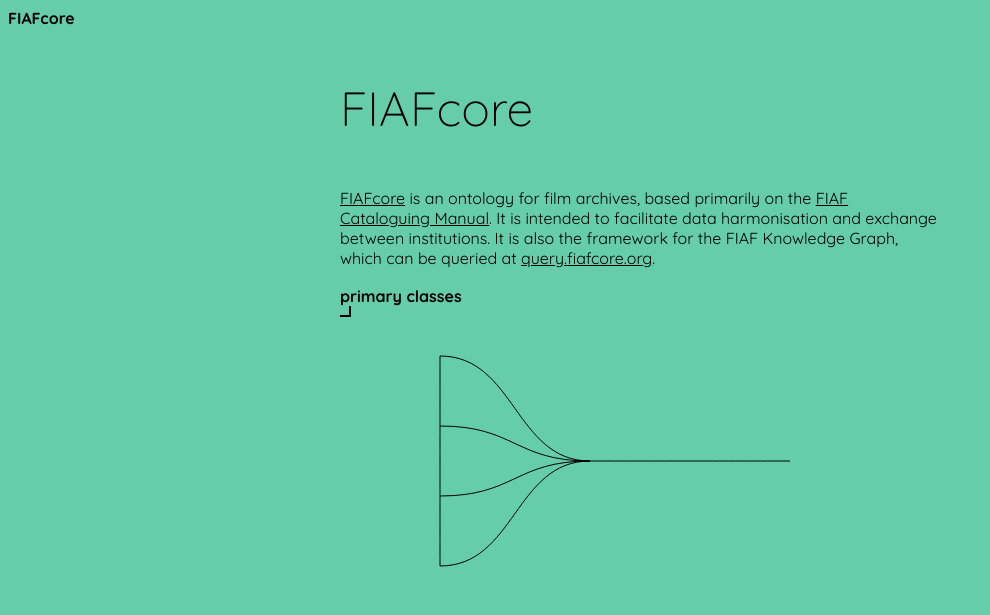
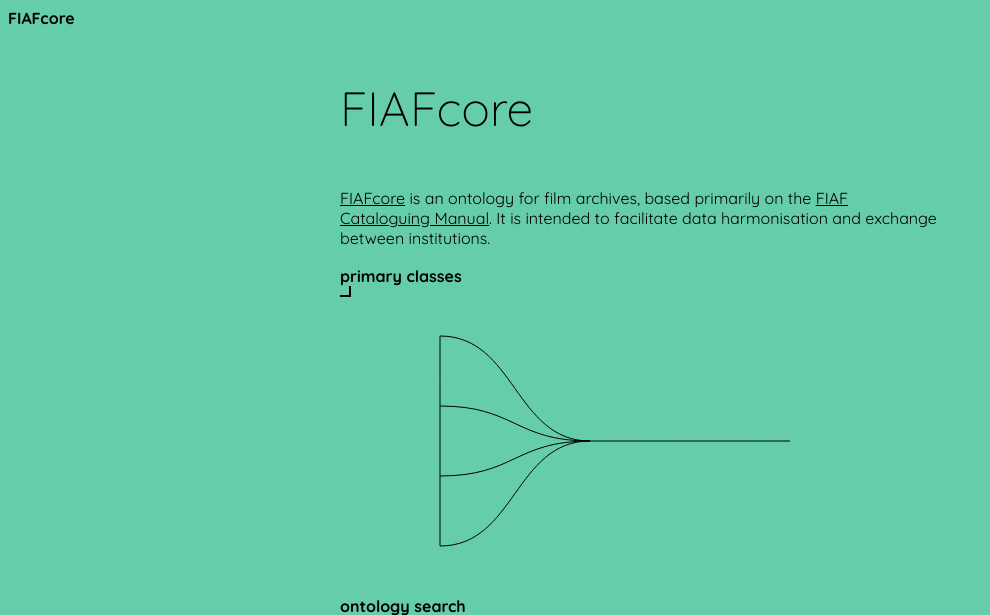
Before and after one commit to FIAF/FIAFcore-docs, a Flask app: template templates/index_en.html in a window 1280 px wide. Shown: the top 615 px of the page, without its empty margins (0-990 px from the left). Run offline with Flask 3, Linux system fonts and the light colour scheme; the template is opened without the code that fills it, so the values that code supplies are empty.

Commit message:
Update index_en.html

```diff
--- a/templates/index_en.html
+++ b/templates/index_en.html
@@ -17,11 +17,9 @@
         <tspan class="text value">
             <a href="https://fiafcore.org/">FIAFcore</a> is an ontology for film archives, based primarily on the <a
                 href="https://www.fiafnet.org/pages/E-Resources/Cataloguing-Manual.html">FIAF Cataloguing Manual</a>. It
-            is intended to facilitate data harmonisation and exchange between institutions. It is also the framework for
-            the FIAF Knowledge Graph, which can be queried at
-            <a
-                href="https://query.fiafcore.org/sparql?name=&infer=true&sameAs=true&query=PREFIX%20rdf%3A%20%3Chttp%3A%2F%2Fwww.w3.org%2F1999%2F02%2F22-rdf-syntax-ns%23%3E%0APREFIX%20rdfs%3A%20%3Chttp%3A%2F%2Fwww.w3.org%2F2000%2F01%2Frdf-schema%23%3E%0Aselect%20%3Fworkvariant%20%3Fworkvariantlabel%20where%20%7B%20%0A%09%3Fworkvariant%20rdf%3Atype%20%3Chttps%3A%2F%2Fontology.fiafcore.org%2FWorkVariant%3E%20.%0A%20%20%20%20%3Fworkvariant%20rdfs%3Alabel%20%3Fworkvariantlabel%20.%0A%7D%20limit%20100%20%0A">query.fiafcore.org</a>.
+            is intended to facilitate data harmonisation and exchange between institutions.
 
+<!--             It is also the framework for the FIAF Knowledge Graph, which can be queried at <a href="https://query.fiafcore.org">query.fiafcore.org</a>. -->
 
         </tspan><br><br>
         <tspan class="text key">primary classes</tspan>
```
